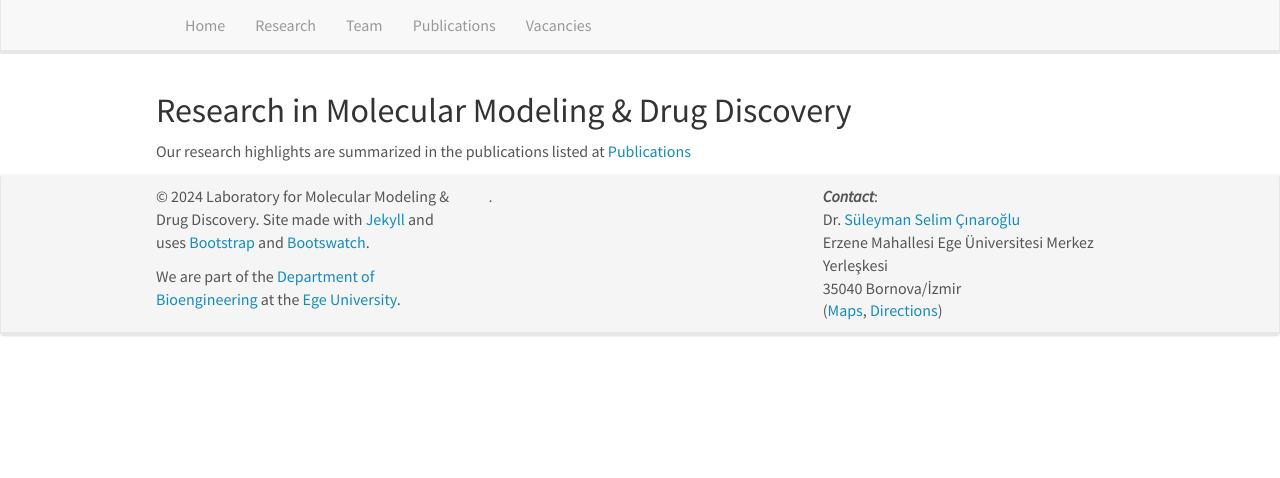
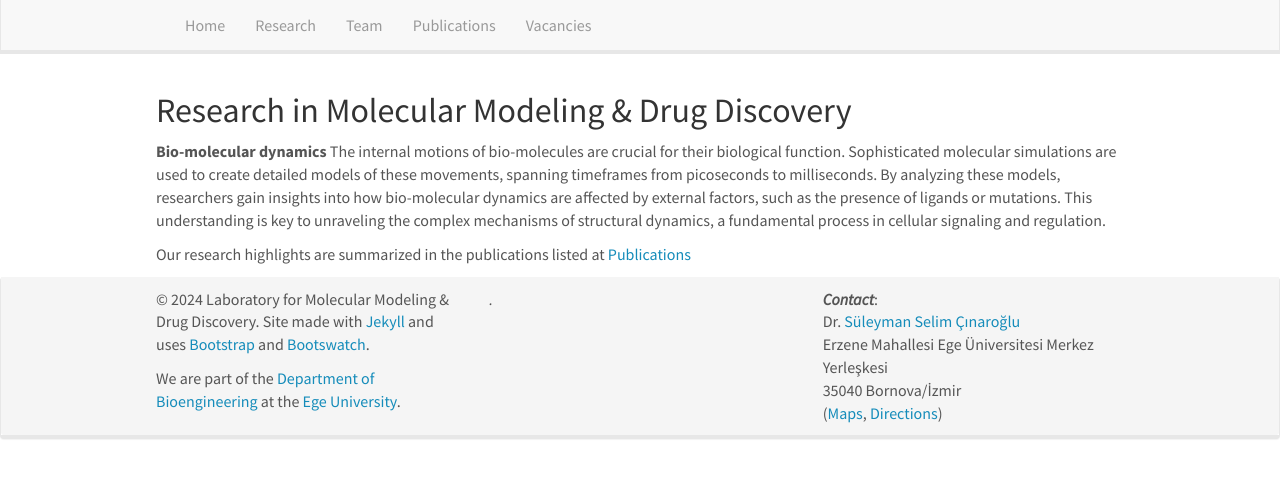
Before and after one commit to CinarogluLab/cinaroglulab.github.io, a Jekyll site: the page built from _pages/research.md, in a window 1280 px wide. Shown: the top 478 px of the page. Built offline with Jekyll 4.4.1, drawn with Linux system fonts in a browser that asks for light colours; nearby versions of some CDN libraries.

Commit message:
Update research.md

```diff
--- a/_pages/research.md
+++ b/_pages/research.md
@@ -8,5 +8,7 @@
 
 ## Research in Molecular Modeling & Drug Discovery
 
+**Bio-molecular dynamics**
+The internal motions of bio-molecules are crucial for their biological function. Sophisticated molecular simulations are used to create detailed models of these movements, spanning timeframes from picoseconds to milliseconds. By analyzing these models, researchers gain insights into how bio-molecular dynamics are affected by external factors, such as the presence of ligands or mutations. This understanding is key to unraveling the complex mechanisms of structural dynamics, a fundamental process in cellular signaling and regulation.
 
 Our research highlights are summarized in the publications listed at <a href="{{ site.url }}{{ site.baseurl }}/publications">Publications</a>
```
